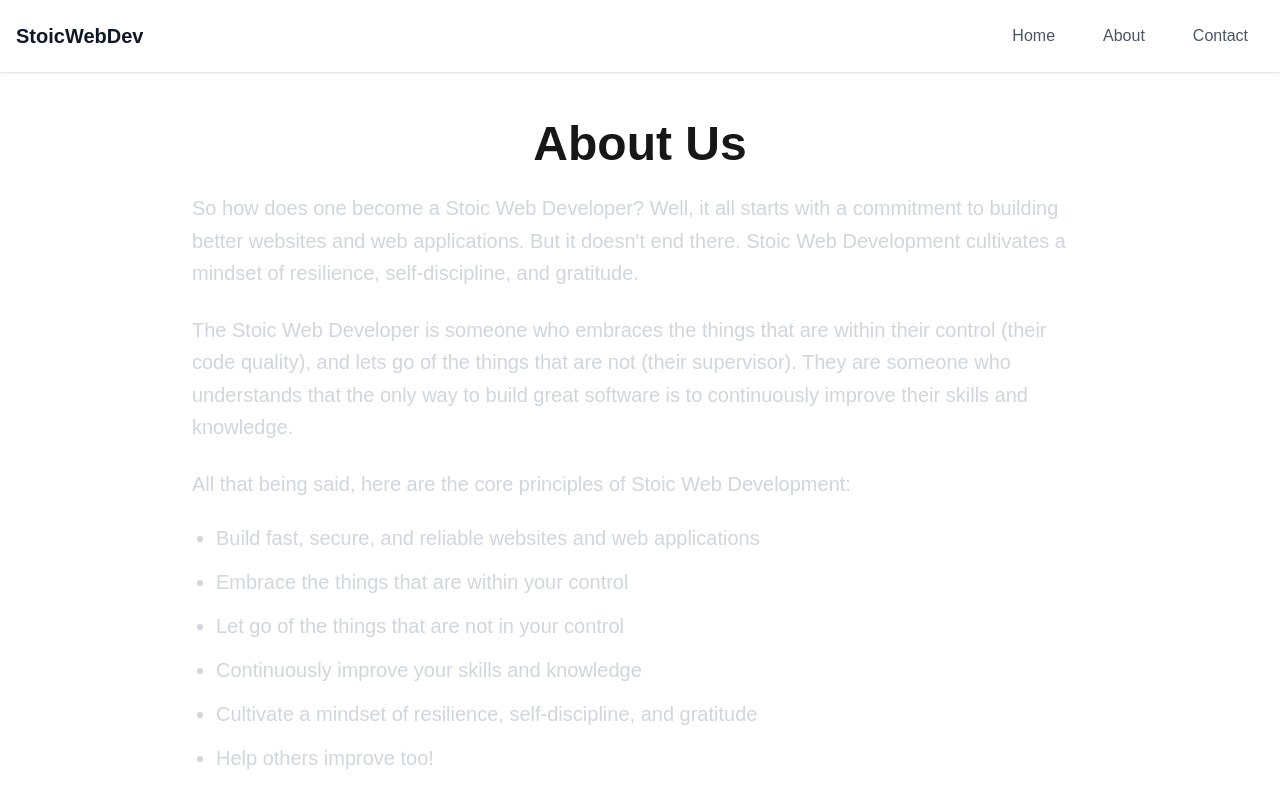
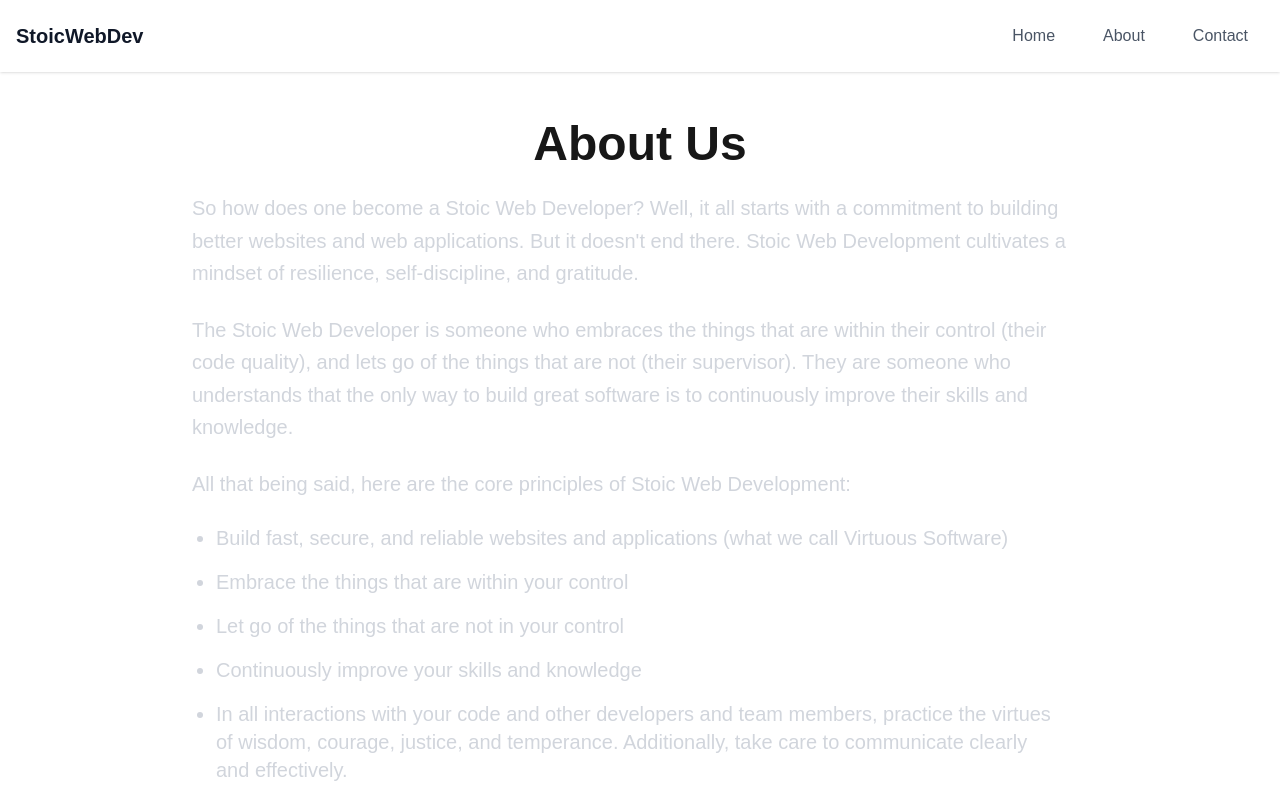
Before and after one commit to jameydev/stoic-web-dev, a Next.js app: page /about in a window 1280 px wide. Shown: the top 792 px of the page. Built offline with nearby package versions, Linux system fonts and the light colour scheme.

Commit message:
Enhance AboutPage and Hero component content for clarity and alignment with core values

```diff
--- a/app/about/page.tsx
+++ b/app/about/page.tsx
@@ -29,7 +29,8 @@ export default function AboutPage() {
               </p>
               <ul className='text-lg md:text-xl text-gray-300 m-4 md:m-6 list-disc'>
                 <li className='mb-2 md:mb-4'>
-                  Build fast, secure, and reliable websites and web applications
+                  Build fast, secure, and reliable websites and applications
+                  (what we call Virtuous Software)
                 </li>
                 <li className='mb-2 md:mb-4'>
                   Embrace the things that are within your control
@@ -39,6 +40,12 @@ export default function AboutPage() {
                 </li>
                 <li className='mb-2 md:mb-4'>
                   Continuously improve your skills and knowledge
+                </li>
+                <li className='mb-2 md:mb-4'>
+                  In all interactions with your code and other developers and
+                  team members, practice the virtues of wisdom, courage,
+                  justice, and temperance. Additionally, take care to
+                  communicate clearly and effectively.
                 </li>
                 <li className='mb-2 md:mb-4'>
                   Cultivate a mindset of resilience, self-discipline, and
--- a/components/Hero.tsx
+++ b/components/Hero.tsx
@@ -10,8 +10,8 @@ export default function Hero() {
           Stoic Web Developers
         </h1>
         <p className='text-lg md:text-2xl mb-8'>
-          Building websites and web applications with resilience,
-          self-discipline, and gratitude
+          Virtuously building websites and web applications with excellence,
+          resilience, self-discipline, and gratitude
         </p>
         <a
           href='#learn-more'
```
